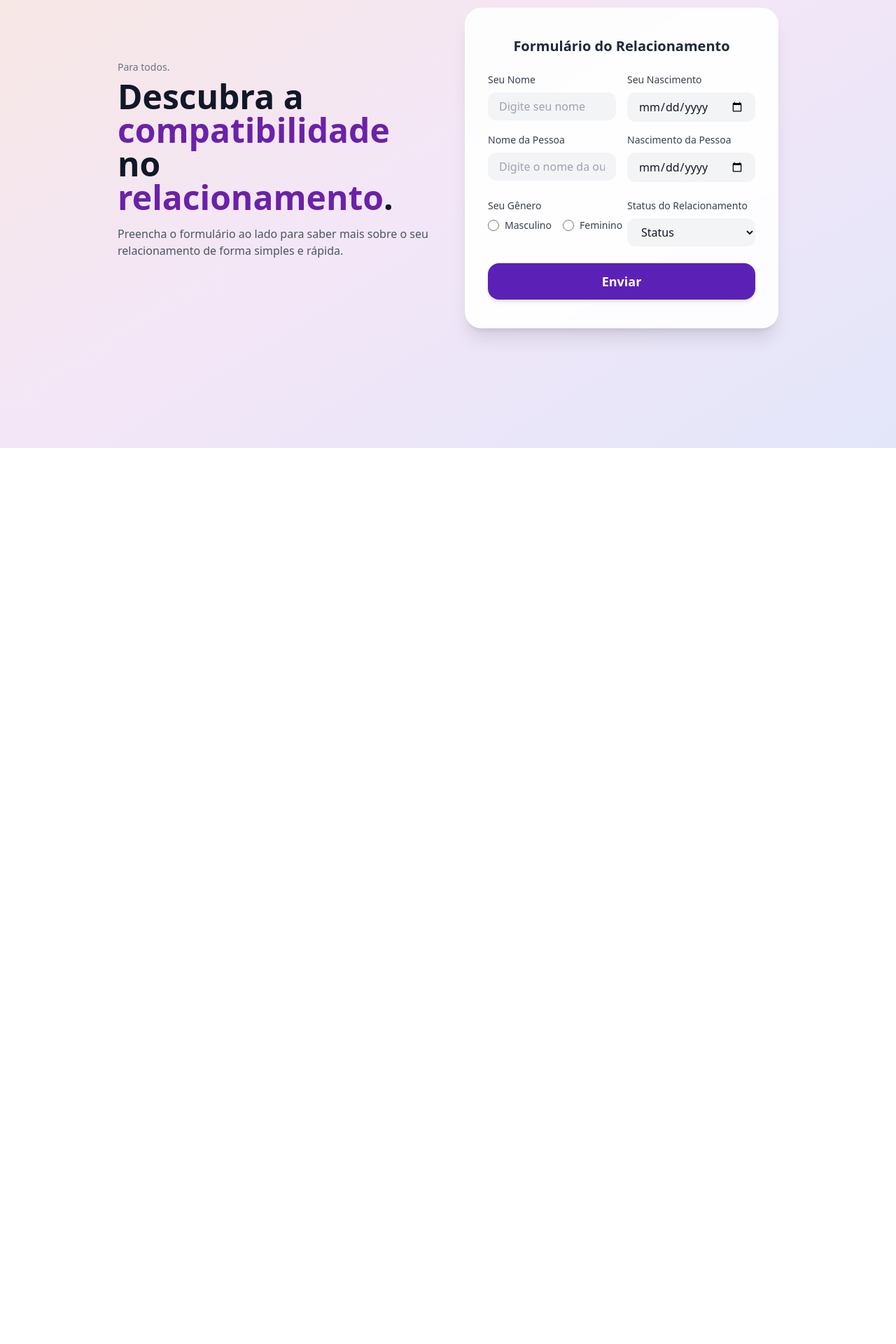
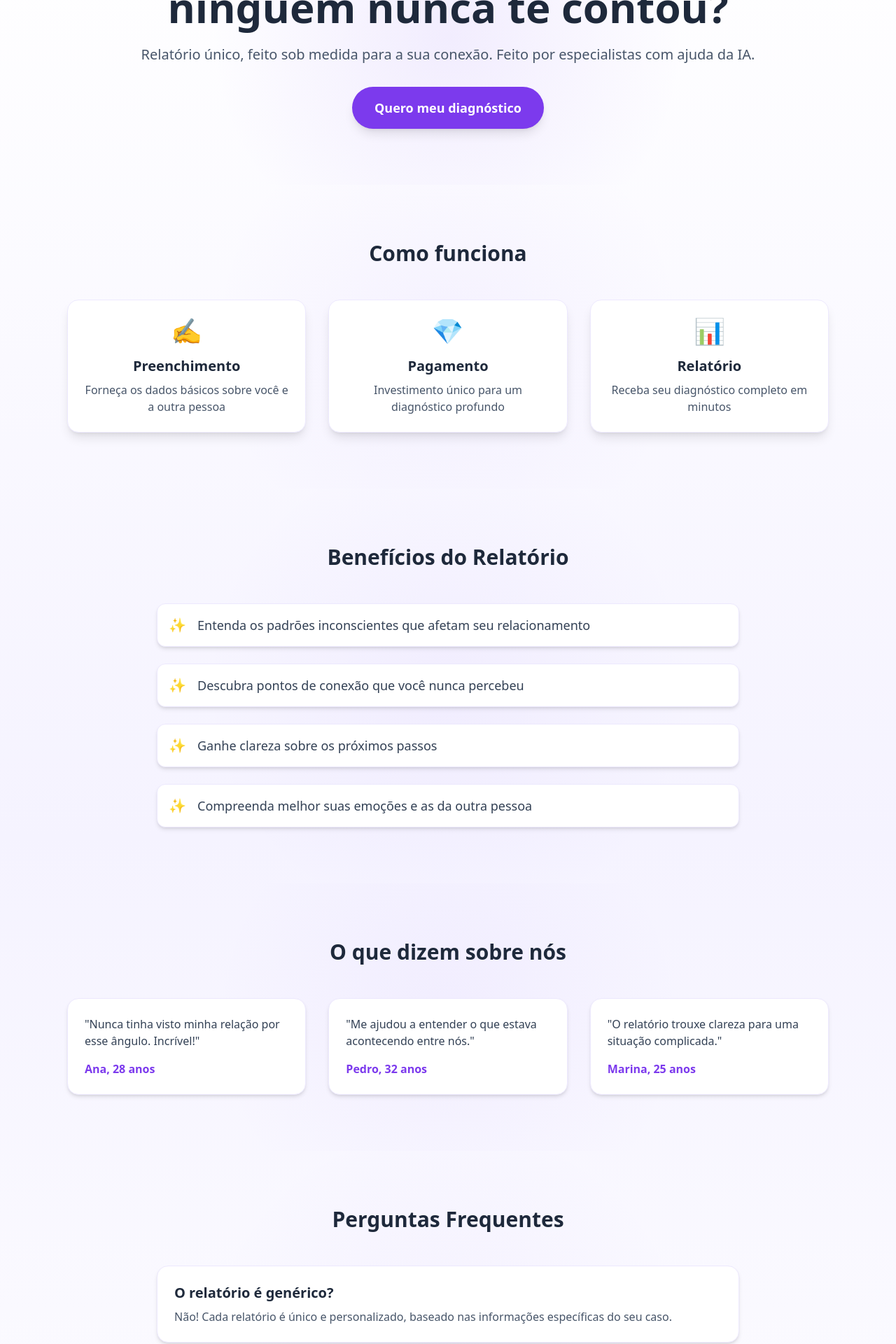
Before and after one commit to Aouza/cora2, a Next.js app: page / in a window 1280 px wide. Shown: the part 160-2080 px from the top of the page at 70% size. Before the commit the page ends 800 px from the top, so only its background shows below. Built offline with nearby package versions, Linux system fonts and the light colour scheme.

Commit message:
feat: implement light theme and improve UI components

```diff
--- a/package.json
+++ b/package.json
@@ -11,6 +11,7 @@
   },
   "dependencies": {
     "@hookform/resolvers": "^5.0.1",
+    "framer-motion": "^12.16.0",
     "next": "14.1.0",
     "openai": "^5.1.1",
     "react": "^18.2.0",
--- a/src/app/page.tsx
+++ b/src/app/page.tsx
@@ -1,27 +1,232 @@
-import RelationshipForm from "@/components/RelationshipForm";
+"use client";
 
-export default function Home() {
+import { motion } from "framer-motion";
+import Link from "next/link";
+
+const fadeIn = {
+  initial: { opacity: 0, y: 20 },
+  animate: { opacity: 1, y: 0 },
+  transition: { duration: 0.6 },
+};
+
+const steps = [
+  {
+    title: "Preenchimento",
+    description: "Forneça os dados básicos sobre você e a outra pessoa",
+    icon: "✍️",
+  },
+  {
+    title: "Pagamento",
+    description: "Investimento único para um diagnóstico profundo",
+    icon: "💎",
+  },
+  {
+    title: "Relatório",
+    description: "Receba seu diagnóstico completo em minutos",
+    icon: "📊",
+  },
+];
+
+const benefits = [
+  "Entenda os padrões inconscientes que afetam seu relacionamento",
+  "Descubra pontos de conexão que você nunca percebeu",
+  "Ganhe clareza sobre os próximos passos",
+  "Compreenda melhor suas emoções e as da outra pessoa",
+];
+
+const testimonials = [
+  {
+    text: "Nunca tinha visto minha relação por esse ângulo. Incrível!",
+    author: "Ana, 28 anos",
+  },
+  {
+    text: "Me ajudou a entender o que estava acontecendo entre nós.",
+    author: "Pedro, 32 anos",
+  },
+  {
+    text: "O relatório trouxe clareza para uma situação complicada.",
+    author: "Marina, 25 anos",
+  },
+];
+
+const faqs = [
+  {
+    question: "O relatório é genérico?",
+    answer:
+      "Não! Cada relatório é único e personalizado, baseado nas informações específicas do seu caso.",
+  },
+  {
+    question: "Em quanto tempo recebo meu relatório?",
+    answer:
+      "O relatório é gerado instantaneamente após o pagamento, em questão de minutos.",
+  },
+  {
+    question: "É confidencial?",
+    answer: "Sim! Seus dados são tratados com total privacidade e segurança.",
+  },
+];
+
+export default function LandingPage() {
   return (
-    <div className="min-h-screen w-full flex items-center justify-center bg-gradient-to-br from-[#f8e7e0] via-[#f3e6f7] to-[#e3e6fa]">
-      <div className="max-w-5xl w-full flex flex-col md:flex-row items-center justify-center gap-12 px-4 py-12">
-        {/* Left Side: Title and Description */}
-        <div className="flex-1 max-w-md text-center md:text-left">
-          <span className="text-sm text-gray-500 mb-2 block">Para todos.</span>
-          <h1 className="text-4xl md:text-5xl font-bold leading-tight mb-4 text-gray-900">
-            Descubra a <span className="text-purple-800">compatibilidade</span>
-            <br />
-            no <span className="text-purple-800">relacionamento</span>.
-          </h1>
-          <p className="text-gray-600 mb-6">
-            Preencha o formulário ao lado para saber mais sobre o seu
-            relacionamento de forma simples e rápida.
-          </p>
+    <div className="min-h-screen bg-gradient-to-b from-white via-violet-50 to-white">
+      {/* Hero Section */}
+      <section className="relative py-20 px-4 sm:px-6 lg:px-8">
+        <div className="absolute inset-0 bg-[radial-gradient(circle_at_center,rgba(139,92,246,0.1),transparent_50%)]"></div>
+        <div className="max-w-4xl mx-auto text-center relative">
+          <motion.h1
+            className="text-4xl sm:text-5xl md:text-6xl font-bold mb-6 text-slate-800"
+            {...fadeIn}
+          >
+            O que existe entre vocês que ninguém nunca te contou?
+          </motion.h1>
+          <motion.p className="text-xl text-slate-600 mb-8" {...fadeIn}>
+            Relatório único, feito sob medida para a sua conexão. Feito por
+            especialistas com ajuda da IA.
+          </motion.p>
+          <motion.div {...fadeIn}>
+            <Link
+              href="/formulario"
+              className="inline-block bg-violet-600 text-white px-8 py-4 rounded-full text-lg font-semibold hover:bg-violet-500 transition-all shadow-lg hover:shadow-violet-500/25 hover:scale-105"
+            >
+              Quero meu diagnóstico
+            </Link>
+          </motion.div>
         </div>
-        {/* Right Side: Form Card */}
-        <div className="flex-1 max-w-md w-full">
-          <RelationshipForm />
+      </section>
+
+      {/* How it works */}
+      <section className="py-20 relative">
+        <div className="absolute inset-0 bg-[radial-gradient(circle_at_center,rgba(139,92,246,0.05),transparent_50%)]"></div>
+        <div className="max-w-6xl mx-auto px-4 sm:px-6 lg:px-8 relative">
+          <h2 className="text-3xl font-bold text-center mb-12 text-slate-800">
+            Como funciona
+          </h2>
+          <div className="grid md:grid-cols-3 gap-8">
+            {steps.map((step, index) => (
+              <motion.div
+                key={index}
+                className="text-center p-6 rounded-2xl bg-white shadow-lg border border-violet-100 hover:border-violet-200 transition-colors"
+                initial={{ opacity: 0, y: 20 }}
+                whileInView={{ opacity: 1, y: 0 }}
+                transition={{ delay: index * 0.2 }}
+                viewport={{ once: true }}
+              >
+                <div className="text-4xl mb-4">{step.icon}</div>
+                <h3 className="text-xl font-semibold mb-2 text-slate-800">
+                  {step.title}
+                </h3>
+                <p className="text-slate-600">{step.description}</p>
+              </motion.div>
+            ))}
+          </div>
         </div>
-      </div>
+      </section>
+
+      {/* Benefits */}
+      <section className="py-20 relative">
+        <div className="absolute inset-0 bg-[radial-gradient(circle_at_center,rgba(139,92,246,0.05),transparent_50%)]"></div>
+        <div className="max-w-4xl mx-auto px-4 sm:px-6 lg:px-8 relative">
+          <h2 className="text-3xl font-bold text-center mb-12 text-slate-800">
+            Benefícios do Relatório
+          </h2>
+          <div className="space-y-6">
+            {benefits.map((benefit, index) => (
+              <motion.div
+                key={index}
+                className="flex items-start space-x-4 p-4 rounded-xl bg-white shadow-md border border-violet-100 hover:border-violet-200 transition-colors"
+                initial={{ opacity: 0, x: -20 }}
+                whileInView={{ opacity: 1, x: 0 }}
+                transition={{ delay: index * 0.1 }}
+                viewport={{ once: true }}
+              >
+                <span className="text-violet-500 text-xl">✨</span>
+                <p className="text-lg text-slate-700">{benefit}</p>
+              </motion.div>
+            ))}
+          </div>
+        </div>
+      </section>
+
+      {/* Testimonials */}
+      <section className="py-20 relative">
+        <div className="absolute inset-0 bg-[radial-gradient(circle_at_center,rgba(139,92,246,0.05),transparent_50%)]"></div>
+        <div className="max-w-6xl mx-auto px-4 sm:px-6 lg:px-8 relative">
+          <h2 className="text-3xl font-bold text-center mb-12 text-slate-800">
+            O que dizem sobre nós
+          </h2>
+          <div className="grid md:grid-cols-3 gap-8">
+            {testimonials.map((testimonial, index) => (
+              <motion.div
+                key={index}
+                className="bg-white p-6 rounded-2xl shadow-md border border-violet-100 hover:border-violet-200 transition-colors"
+                initial={{ opacity: 0, y: 20 }}
+                whileInView={{ opacity: 1, y: 0 }}
+                transition={{ delay: index * 0.2 }}
+                viewport={{ once: true }}
+              >
+                <p className="text-slate-700 mb-4">"{testimonial.text}"</p>
+                <p className="text-violet-600 font-semibold">
+                  {testimonial.author}
+                </p>
+              </motion.div>
+            ))}
+          </div>
+        </div>
+      </section>
+
+      {/* FAQ */}
+      <section className="py-20 relative">
+        <div className="absolute inset-0 bg-[radial-gradient(circle_at_center,rgba(139,92,246,0.05),transparent_50%)]"></div>
+        <div className="max-w-4xl mx-auto px-4 sm:px-6 lg:px-8 relative">
+          <h2 className="text-3xl font-bold text-center mb-12 text-slate-800">
+            Perguntas Frequentes
+          </h2>
+          <div className="space-y-6">
+            {faqs.map((faq, index) => (
+              <motion.div
+                key={index}
+                className="bg-white p-6 rounded-2xl shadow-md border border-violet-100 hover:border-violet-200 transition-colors"
+                initial={{ opacity: 0, y: 20 }}
+                whileInView={{ opacity: 1, y: 0 }}
+                transition={{ delay: index * 0.2 }}
+                viewport={{ once: true }}
+              >
+                <h3 className="text-xl font-semibold mb-2 text-slate-800">
+                  {faq.question}
+                </h3>
+                <p className="text-slate-600">{faq.answer}</p>
+              </motion.div>
+            ))}
+          </div>
+        </div>
+      </section>
+
+      {/* Final CTA */}
+      <section className="py-20 relative">
+        <div className="absolute inset-0 bg-[radial-gradient(circle_at_center,rgba(139,92,246,0.1),transparent_50%)]"></div>
+        <div className="max-w-4xl mx-auto text-center px-4 sm:px-6 lg:px-8 relative">
+          <motion.h2
+            className="text-3xl font-bold mb-6 text-slate-800"
+            initial={{ opacity: 0 }}
+            whileInView={{ opacity: 1 }}
+            viewport={{ once: true }}
+          >
+            Ganhe clareza emocional para seguir com verdade
+          </motion.h2>
+          <motion.div
+            initial={{ opacity: 0, y: 20 }}
+            whileInView={{ opacity: 1, y: 0 }}
+            viewport={{ once: true }}
+          >
+            <Link
+              href="/formulario"
+              className="inline-block bg-violet-600 text-white px-8 py-4 rounded-full text-lg font-semibold hover:bg-violet-500 transition-all shadow-lg hover:shadow-violet-500/25 hover:scale-105"
+            >
+              Quero meu diagnóstico
+            </Link>
+          </motion.div>
+        </div>
+      </section>
     </div>
   );
 }
--- a/src/components/RelationshipForm.tsx
+++ b/src/components/RelationshipForm.tsx
@@ -82,9 +82,9 @@ export default function RelationshipForm() {
     <>
       <form
         onSubmit={handleSubmit(onSubmit)}
-        className="bg-white/90 shadow-xl rounded-3xl px-6 py-8 md:px-8 md:py-10 space-y-6 border border-white/60 backdrop-blur-sm"
+        className="bg-white shadow-xl rounded-3xl px-6 py-8 md:px-8 md:py-10 space-y-6 border border-violet-100"
       >
-        <h2 className="text-xl font-semibold text-gray-800 mb-2 text-center">
+        <h2 className="text-xl font-semibold text-slate-800 mb-2 text-center">
           Formulário do Relacionamento
         </h2>
         <div className="grid grid-cols-1 md:grid-cols-2 gap-4">
@@ -92,7 +92,7 @@ export default function RelationshipForm() {
           <div className="space-y-2">
             <label
               htmlFor="name1"
-              className="block text-sm font-medium text-gray-700"
+              className="block text-sm font-medium text-slate-700"
             >
               Seu Nome
             </label>
@@ -100,7 +100,7 @@ export default function RelationshipForm() {
               {...register("name1")}
               type="text"
               id="name1"
-              className={`w-full px-4 py-2 rounded-xl border-none bg-gray-100 focus:bg-white focus:ring-2 focus:ring-violet-400 transition-colors text-gray-900 placeholder-gray-400 ${
+              className={`w-full px-4 py-2 rounded-xl border-none bg-slate-50 focus:bg-white focus:ring-2 focus:ring-violet-400 transition-colors text-slate-900 placeholder-slate-400 ${
                 errors.name1 ? "ring-2 ring-red-400" : ""
               }`}
               placeholder="Digite seu nome"
@@ -114,7 +114,7 @@ export default function RelationshipForm() {
           <div className="space-y-2">
             <label
               htmlFor="birthdate1"
-              className="block text-sm font-medium text-gray-700"
+              className="block text-sm font-medium text-slate-700"
             >
               Seu Nascimento
             </label>
@@ -122,7 +122,7 @@ export default function RelationshipForm() {
               {...register("birthdate1")}
               type="date"
               id="birthdate1"
-              className={`w-full px-4 py-2 rounded-xl border-none bg-gray-100 focus:bg-white focus:ring-2 focus:ring-violet-400 transition-colors text-gray-900 placeholder-gray-400 ${
+              className={`w-full px-4 py-2 rounded-xl border-none bg-slate-50 focus:bg-white focus:ring-2 focus:ring-violet-400 transition-colors text-slate-900 placeholder-slate-400 ${
                 errors.birthdate1 ? "ring-2 ring-red-400" : ""
               }`}
             />
@@ -135,7 +135,7 @@ export default function RelationshipForm() {
           <div className="space-y-2">
             <label
               htmlFor="name2"
-              className="block text-sm font-medium text-gray-700"
+              className="block text-sm font-medium text-slate-700"
             >
               Nome da Pessoa
             </label>
@@ -143,7 +143,7 @@ export default function RelationshipForm() {
               {...register("name2")}
               type="text"
               id="name2"
-              className={`w-full px-4 py-2 rounded-xl border-none bg-gray-100 focus:bg-white focus:ring-2 focus:ring-violet-400 transition-colors text-gray-900 placeholder-gray-400 ${
+              className={`w-full px-4 py-2 rounded-xl border-none bg-slate-50 focus:bg-white focus:ring-2 focus:ring-violet-400 transition-colors text-slate-900 placeholder-slate-400 ${
                 errors.name2 ? "ring-2 ring-red-400" : ""
               }`}
               placeholder="Digite o nome da outra pessoa"
@@ -157,7 +157,7 @@ export default function RelationshipForm() {
           <div className="space-y-2">
             <label
               htmlFor="birthdate2"
-              className="block text-sm font-medium text-gray-700"
+              className="block text-sm font-medium text-slate-700"
             >
               Nascimento da Pessoa
             </label>
@@ -165,7 +165,7 @@ export default function RelationshipForm() {
               {...register("birthdate2")}
               type="date"
               id="birthdate2"
-              className={`w-full px-4 py-2 rounded-xl border-none bg-gray-100 focus:bg-white focus:ring-2 focus:ring-violet-400 transition-colors text-gray-900 placeholder-gray-400 ${
+              className={`w-full px-4 py-2 rounded-xl border-none bg-slate-50 focus:bg-white focus:ring-2 focus:ring-violet-400 transition-colors text-slate-900 placeholder-slate-400 ${
                 errors.birthdate2 ? "ring-2 ring-red-400" : ""
               }`}
             />
@@ -178,7 +178,7 @@ export default function RelationshipForm() {
         </div>
         <div className="grid grid-cols-1 md:grid-cols-2 gap-4">
           <div className="space-y-2">
-            <label className="block text-sm font-medium text-gray-700">
+            <label className="block text-sm font-medium text-slate-700">
               Seu Gênero
             </label>
             <div className="flex gap-4 mt-1">
@@ -187,18 +187,18 @@ export default function RelationshipForm() {
                   {...register("gender1")}
                   type="radio"
                   value="male"
-                  className="w-4 h-4 text-violet-500 border-gray-300 focus:ring-violet-400"
+                  className="w-4 h-4 text-violet-500 border-slate-300 focus:ring-violet-400 bg-slate-50"
                 />
-                <span className="ml-2 text-sm text-gray-700">Masculino</span>
+                <span className="ml-2 text-sm text-slate-700">Masculino</span>
               </label>
               <label className="inline-flex items-center">
                 <input
                   {...register("gender1")}
                   type="radio"
                   value="female"
-                  className="w-4 h-4 text-violet-500 border-gray-300 focus:ring-violet-400"
+                  className="w-4 h-4 text-violet-500 border-slate-300 focus:ring-violet-400 bg-slate-50"
                 />
-                <span className="ml-2 text-sm text-gray-700">Feminino</span>
+                <span className="ml-2 text-sm text-slate-700">Feminino</span>
               </label>
             </div>
             {errors.gender1 && (
@@ -210,14 +210,14 @@ export default function RelationshipForm() {
           <div className="space-y-2">
             <label
               htmlFor="relationshipStatus"
-              className="block text-sm font-medium text-gray-700"
+              className="block text-sm font-medium text-slate-700"
             >
               Status do Relacionamento
             </label>
             <select
               {...register("relationshipStatus")}
               id="relationshipStatus"
-              className={`w-full px-4 py-2 rounded-xl border-none bg-gray-100 focus:bg-white focus:ring-2 focus:ring-violet-400 transition-colors text-gray-900 ${
+              className={`w-full px-4 py-2 rounded-xl border-none bg-slate-50 focus:bg-white focus:ring-2 focus:ring-violet-400 transition-colors text-slate-900 ${
                 errors.relationshipStatus ? "ring-2 ring-red-400" : ""
               }`}
             >
@@ -237,20 +237,20 @@ export default function RelationshipForm() {
         </div>
         <button
           type="submit"
-          className="w-full bg-primary text-white py-3 px-6 rounded-2xl font-semibold text-lg shadow-md hover:bg-primary-dark focus:outline-none focus:ring-2 focus:ring-primary focus:ring-offset-2 transition-colors mt-2 disabled:opacity-60 disabled:cursor-not-allowed"
+          className="w-full bg-violet-600 text-white py-3 px-6 rounded-2xl font-semibold text-lg shadow-lg hover:bg-violet-500 focus:outline-none focus:ring-2 focus:ring-violet-400 focus:ring-offset-2 transition-all hover:scale-[1.02] disabled:opacity-60 disabled:cursor-not-allowed"
           disabled={loading}
         >
           {loading ? "Gerando relatório..." : "Enviar"}
         </button>
         {error && (
-          <div className="mt-4 text-center text-red-600 text-sm font-medium">
+          <div className="mt-4 text-center text-red-500 text-sm font-medium">
             {error}
           </div>
         )}
       </form>
       {report && (
-        <div className="mt-8 p-6 bg-white/80 rounded-2xl shadow border border-gray-100 text-gray-900 whitespace-pre-line">
-          <h3 className="text-lg font-bold mb-2 text-primary">
+        <div className="mt-8 p-6 bg-white rounded-2xl shadow border border-violet-100 text-slate-700 whitespace-pre-line">
+          <h3 className="text-lg font-bold mb-2 text-slate-800">
             Seu Relatório Emocional
           </h3>
           <ReactMarkdown children={report} skipHtml />
```
Also changed, not shown: src/app/formulario/page.tsx (added, +26 -0 lines), 1 other file (tests, documents, lock files or other folders).
